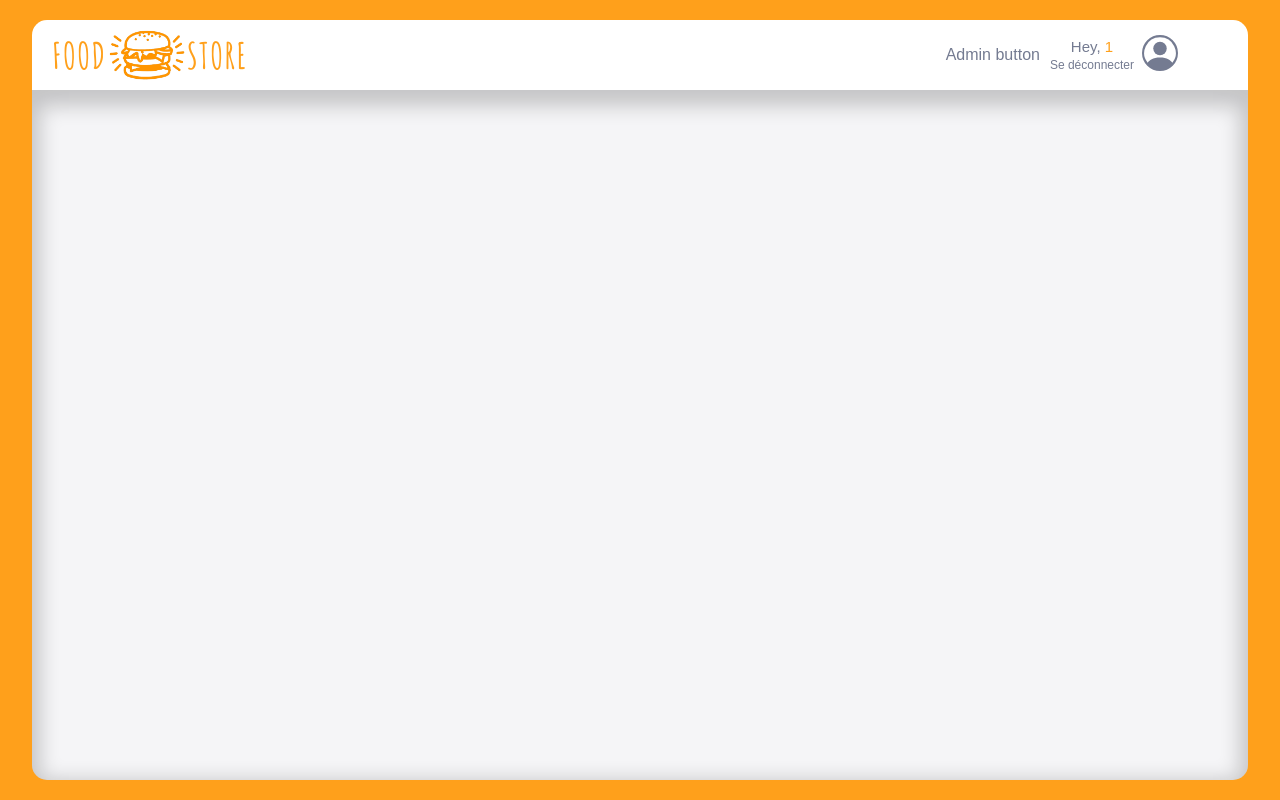
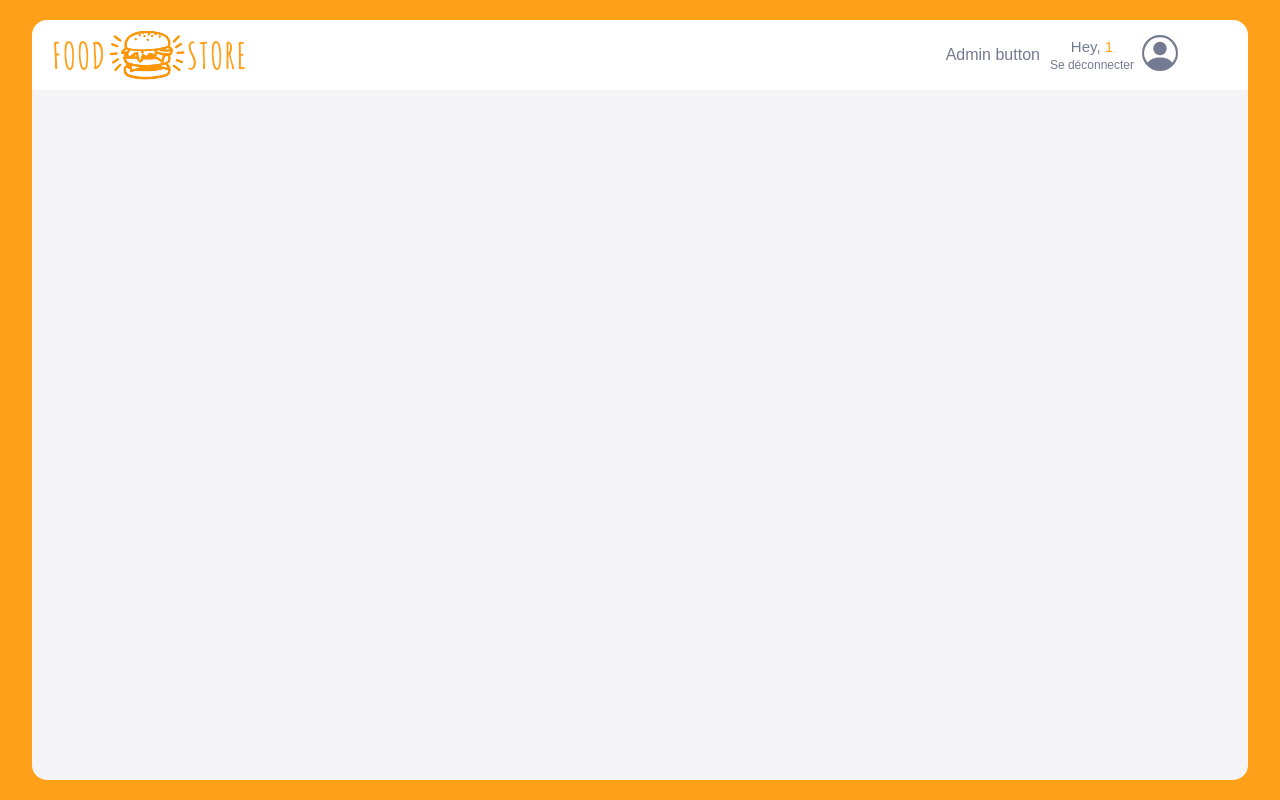
Before and after one commit to romainniamor/food_store, a React (Vite) app: page /order/1 in a window 1280 px wide. Built offline with nearby package versions, Linux system fonts and the light colour scheme; the HTML template or start-up script is replaced by a standard one.

Commit message:
🚧 F05: ORDER > MAIN > Add grid layout

```diff
--- a/src/components/pages/order/Main.jsx
+++ b/src/components/pages/order/Main.jsx
@@ -2,11 +2,17 @@ import styled from "styled-components";
 import { theme } from "../../../theme/index";
 
 export default function Main() {
-  return <MainStyled></MainStyled>;
+  return (
+    <MainStyled>
+      <div className="basket"></div>
+      <div className="menu"></div>
+    </MainStyled>
+  );
 }
 
 const MainStyled = styled.main`
   flex: 1;
   background: ${theme.colors.background_white};
-  box-shadow: 0px 8px 20px 8px rgba(0, 0, 0, 0.2) inset;
+  display: grid;
+  grid-template-columns: 25% 75%;
 `;
```
